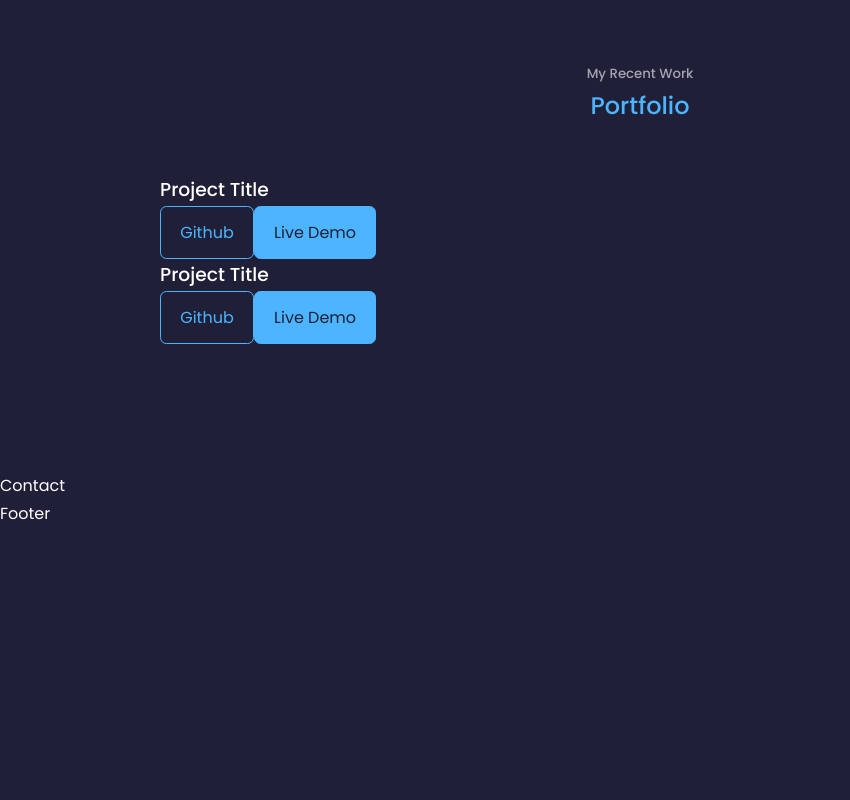
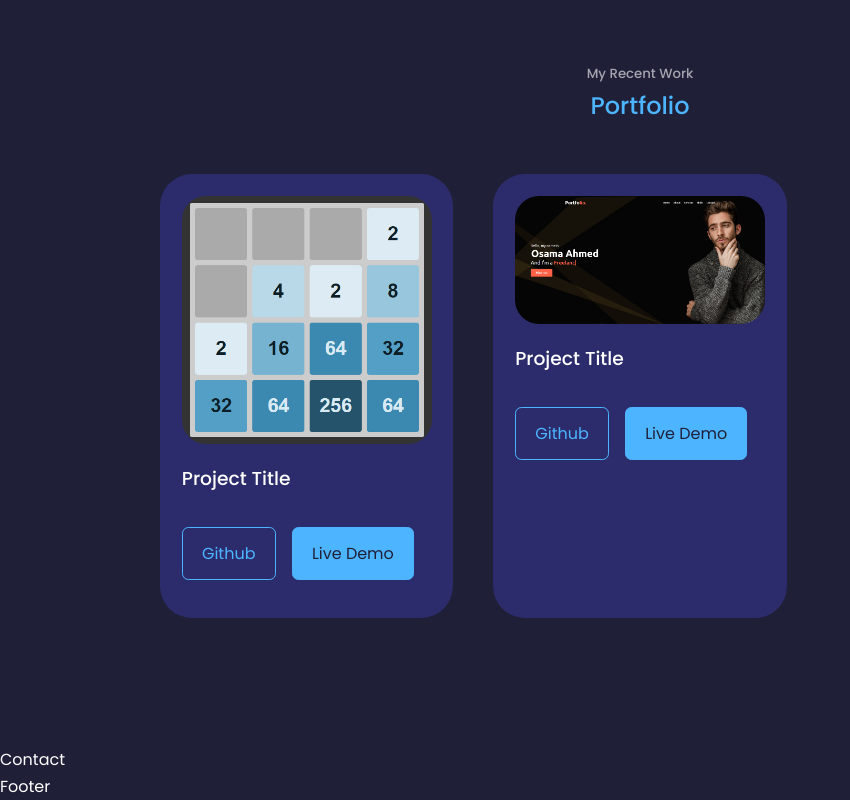
Before and after one commit to osama-su/osama-su.github.io, a React (Create React App) app: page / in a window 1280 px wide. Shown: the part 3024-3824 px from the top of the page, without its empty margins (0-850 px from the left). Before the commit the page ends 3551 px from the top, so only its background shows below. Built offline with nearby package versions, Linux system fonts and the light colour scheme.

Commit message:
portfolio component style

```diff
--- a/src/components/portfolio/Portfolio.jsx
+++ b/src/components/portfolio/Portfolio.jsx
@@ -1,5 +1,7 @@
 import React from "react";
 import "./portfolio.css";
+import Two048Clone from "../../assets/2048-clone.png";
+import PortfolioV01 from "../../assets/portfolio-v0.1.png";
 
 const Portfolio = () => {
   return (
@@ -8,8 +10,11 @@ const Portfolio = () => {
       <h2>Portfolio</h2>
       <div className="container portfolio-container">
         <article className="portfolio-item">
-          <div className="portfolio-item-image"></div>
+          <div className="portfolio-item-image">
+            <img src={Two048Clone} alt="2048 Clone" />
+          </div>
           <h3>Project Title</h3>
+          <div className="portfolio-item-cta">
             <a href="https://github.com/osama-su/2048-clone" className="btn">
               Github
             </a>
@@ -21,11 +26,18 @@ const Portfolio = () => {
             >
               Live Demo
             </a>
+          </div>
         </article>
         <article className="portfolio-item">
-          <div className="portfolio-item-image"></div>
+          <div className="portfolio-item-image">
+            <img src={PortfolioV01} alt="Portfolio v0.1" />
+          </div>
           <h3>Project Title</h3>
-          <a href="https://github.com/osama-su/portfolio-v0.1" className="btn">
+          <div className="portfolio-item-cta">
+            <a
+              href="https://github.com/osama-su/portfolio-v0.1"
+              className="btn"
+            >
               Github
             </a>
             <a
@@ -36,6 +48,7 @@ const Portfolio = () => {
             >
               Live Demo
             </a>
+          </div>
         </article>
       </div>
     </section>
--- a/src/components/portfolio/portfolio.css
+++ b/src/components/portfolio/portfolio.css
@@ -0,0 +1,44 @@
+.portfolio-container {
+  display: grid;
+  grid-template-columns: repeat(3, 1fr);
+  gap: 2.5rem;
+}
+.portfolio-item {
+  background: var(--color-bg-variant);
+  padding: 1.3rem;
+  border-radius: 2rem;
+  border: 1px solid transparent;
+  transition: var(--transition);
+}
+.portfolio-item:hover {
+  border-color: var(--color-primary-variant);
+  background: transparent;
+}
+.portfolio-item-image {
+  border-radius: 1.5rem;
+  overflow: hidden;
+}
+.portfolio-item h3 {
+  margin: 1.2rem 0 2rem;
+}
+.portfolio-item-cta {
+  display: flex;
+  gap: 1rem;
+  margin-bottom: 1rem;
+}
+
+/* Media Queries */
+/* Tablet */
+@media screen and (max-width: 1024px) {
+  .portfolio-container {
+    grid-template-columns: 1fr 1fr;
+    gap: 1.2rem;
+  }
+}
+/* Mobile */
+@media screen and (max-width: 600px) {
+  .portfolio-container {
+    grid-template-columns: 1fr;
+    gap: 1rem;
+  }
+}
```
Also changed, not shown: src/assets/portfolio-v0.1.png (renamed from src/assets/portfolio-v0.1 .png). Lines whose indentation alone changed are shown as unchanged.
